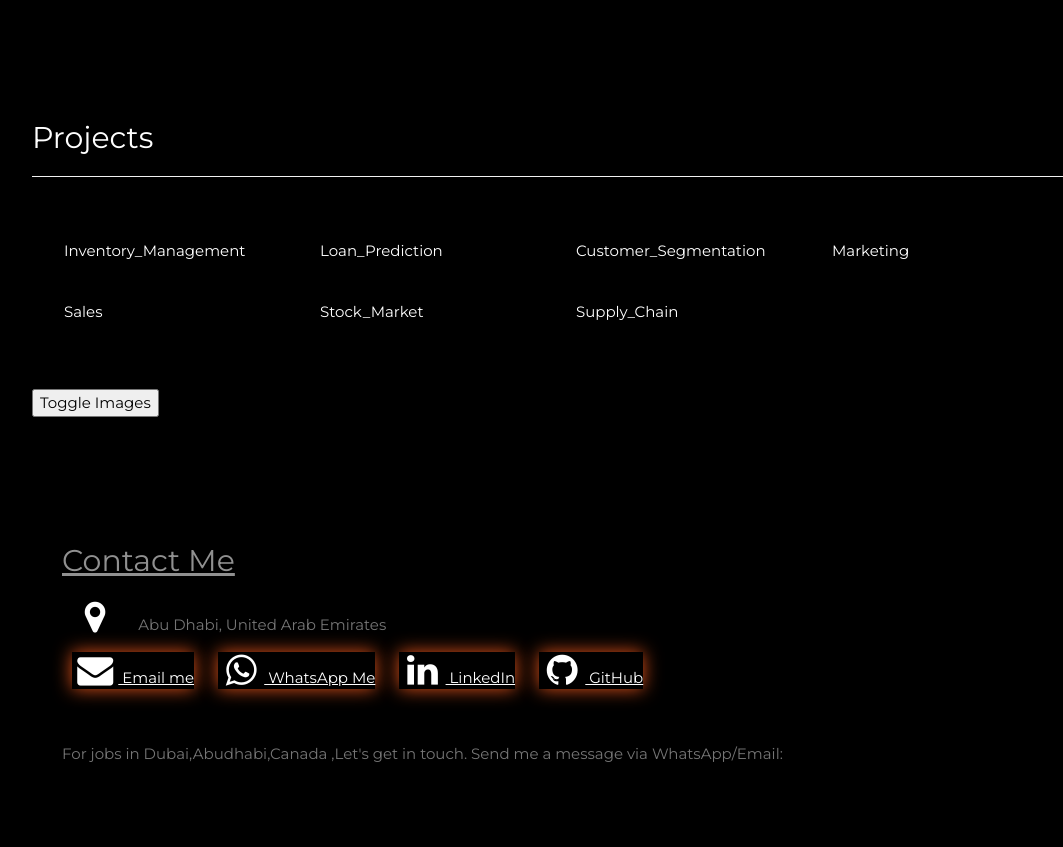
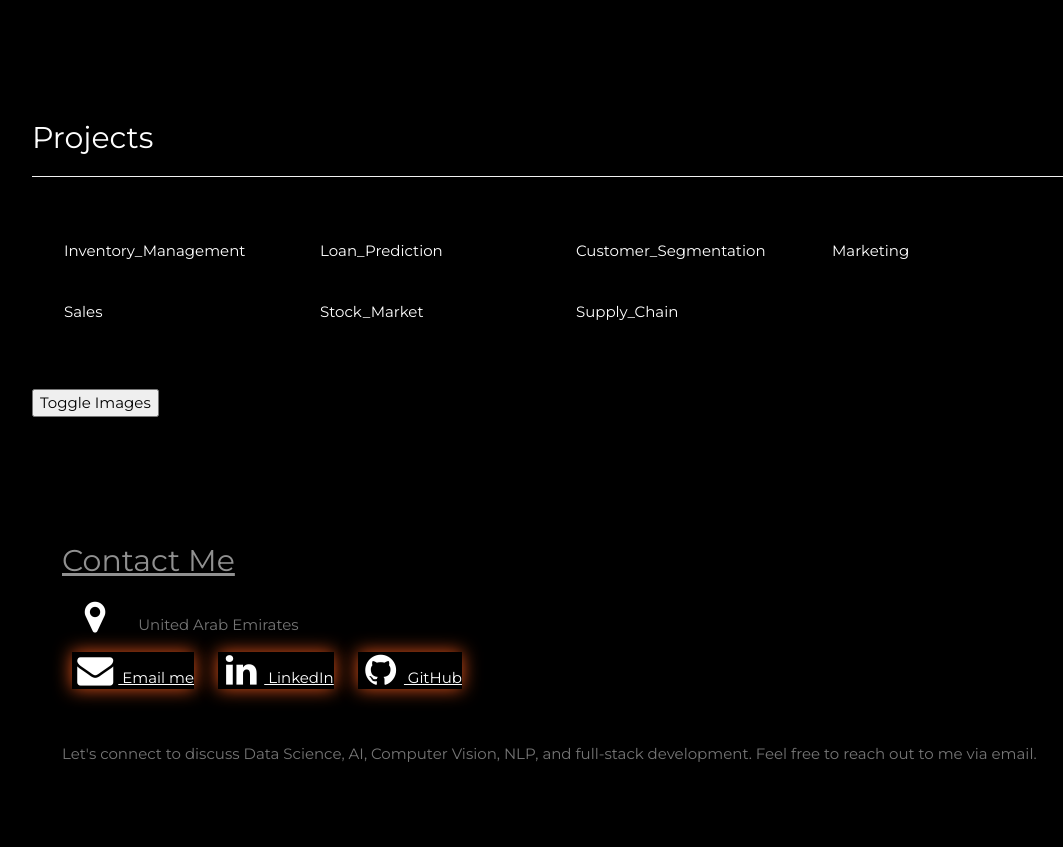
Before and after one commit to Janeferdinant/Portfolio-jane, a plain HTML site: page index.html in a window 1280 px wide. Shown: the part 1993-2840 px from the top of the page, without its empty margins (168-1231 px from the left). Drawn offline with Linux system fonts and the light colour scheme.

Commit message:
Add files via upload

```diff
--- a/index.html
+++ b/index.html
@@ -171,7 +171,7 @@ body, h1,h2,h3,h4,h5,h6 {font-family: "Montserrat", sans-serif}
     <script>
         function downloadPDF() {
             // Replace 'path/to/your/file.pdf' with the actual path to your PDF file
-            var pdfURL = 'data scientist --UAE.pdf';
+            var pdfURL = 'data scientist - -Canada.pdf';
             var link = document.createElement('a');
             link.href = pdfURL;
             link.download = pdfURL.split('/').pop(); // This sets the filename to the last part of the URL
@@ -393,17 +393,18 @@ body, h1,h2,h3,h4,h5,h6 {font-family: "Montserrat", sans-serif}
 
   <div class="contact-container"> <!-- Added a container div -->
       <div class="w3-section"> <!-- Moved the section class inside the container -->
-          <p><i class="fa fa-map-marker fa-fw w3-text-white w3-xxlarge w3-margin-right"></i> Abu Dhabi, United Arab Emirates</p>
+          <p><i class="fa fa-map-marker fa-fw w3-text-white w3-xxlarge w3-margin-right"></i> United Arab Emirates</p>
 
           <div>
 
               <a href="mailto:jane.elixer143@gmail.com" class="w3-hover-opacity glowing w3-text-white contact-icon">
                 <i class="fa fa-envelope fa-fw w3-xxlarge"></i> Email me
               </a>
+              <!--
               <a href="whatsapp://send?phone=+919567181993" class="w3-text-white w3-hover-opacity glowing contact-icon">
                   <i class="fa fa-whatsapp fa-fw w3-xxlarge"></i> WhatsApp Me
               </a>
-
+-->
 
 
               <a href="https://www.linkedin.com/in/janerosenf" class="w3-hover-opacity glowing w3-text-white contact-icon">
@@ -417,7 +418,7 @@ body, h1,h2,h3,h4,h5,h6 {font-family: "Montserrat", sans-serif}
       </div>
   </div>
   <br>
-  <p>For jobs in Dubai,Abudhabi,Canada ,Let's get in touch. Send me a message via WhatsApp/Email:</p>
+  <p>Let's connect to discuss Data Science, AI, Computer Vision, NLP, and full-stack development. Feel free to reach out to me via email.</p>
   <script>
       function openEmail() {
           var emailAddresses = "jane.elixer143@gmail.com";
```
